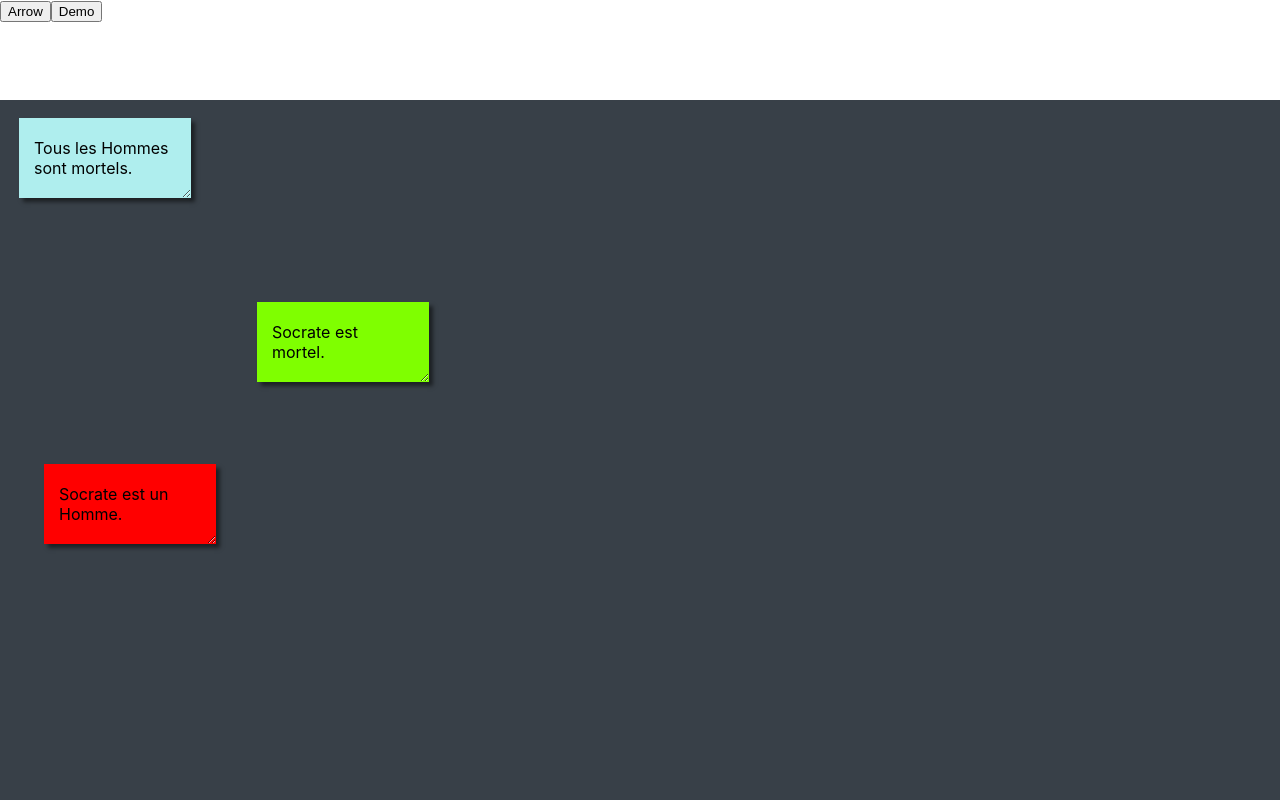
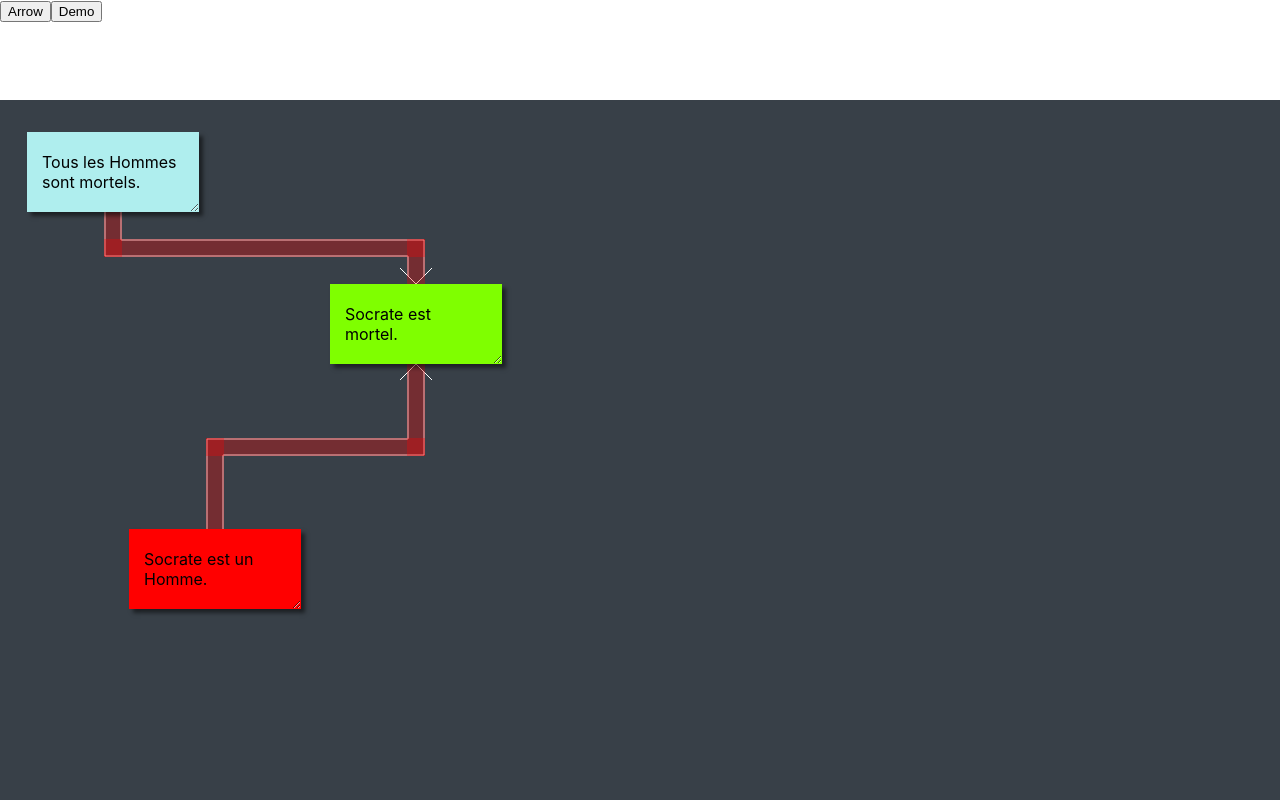
Before and after one commit to Animal-Machine/logical-map, a React (Create React App) app: page / in a window 1280 px wide. Shown: the top 800 px of the page. Built offline with nearby package versions, Linux system fonts and the light colour scheme; data requests are answered from the project's data file.

Commit message:
Add arrow hitbox and reorganize code of arrow drawing
The reorganized part is in Board.js. It fixed lag and update problems.

```diff
--- a/db.json
+++ b/db.json
@@ -1,29 +1,39 @@
 {
   "arrows": [
+    {
+      "from": 1,
+      "to": 2,
+      "id": 1
+    },
+    {
+      "from": 3,
+      "to": 2,
+      "id": 2
+    }
   ],
   "tiles": [
     {
       "text": "Socrate est un Homme.",
       "truthValue": false,
-      "x": 44,
-      "y": 464,
-      "z": 1,
+      "x": 129,
+      "y": 529,
+      "z": 2,
       "id": 1
     },
     {
       "text": "Socrate est mortel.",
       "truthValue": true,
-      "x": 257,
-      "y": 302,
-      "z": 2,
+      "x": 330,
+      "y": 284,
+      "z": 3,
       "id": 2
     },
     {
       "text": "Tous les Hommes sont mortels.",
       "truthValue": null,
-      "x": 19,
-      "y": 118,
-      "z": 3,
+      "x": 27,
+      "y": 132,
+      "z": 1,
       "id": 3
     }
   ]
--- a/src/App.js
+++ b/src/App.js
@@ -96,6 +96,7 @@ function App() {
         setTiles={setTiles}
         fetchTiles={fetchTiles}
         arrows={arrows}
+        setArrows={setArrows}
         arrowMode={arrowMode}
         setArrowMode={setArrowMode}
         addArrow={addArrow}
--- a/src/components/Arrow.js
+++ b/src/components/Arrow.js
@@ -1,15 +1,30 @@
+import { useState, useEffect } from 'react'
 import { getArrowHitbox } from './arrowFunctions.js'
 
 export default function Arrow({ arrow }) {
+
+  const [hitbox, setHitbox] = useState([0, 0, 0, 0]);
+
+  useEffect(() => {
+    if (arrow && arrow.coords) {setHitbox(getArrowHitbox(arrow.coords))}
+    console.log(hitbox);
+  }, [arrow]);
+
   return(
-    <div
-      onClick = {() => console.log(getArrowHitbox(arrow))}
-      style = {{
-        left: getArrowHitbox(arrow)[0],
-        top: getArrowHitbox(arrow)[1],
-      }}
-    >
-      Flèche
-    </div>
+    <>
+      {hitbox.map(h =>
+        <div
+          style = {{
+            position: 'absolute',
+            left: h[0],
+            top: h[1],
+            width: h[2],
+            height: h[3],
+            backgroundColor: 'rgba(255, 0, 0, 0.3)',
+          }}
+        >
+        </div>
+      )}
+    </>
   )
 }
--- a/src/components/Board.js
+++ b/src/components/Board.js
@@ -3,7 +3,7 @@ import Tile from './Tile'
 import Arrow from './Arrow'
 import { calculateArrowEnds, drawDoubleArrow } from './arrowFunctions.js'
 
-function Board({ tiles, setTiles, fetchTiles, arrows, arrowMode, setArrowMode, addArrow }) {
+function Board({ tiles, setTiles, fetchTiles, arrows, setArrows, arrowMode, setArrowMode, addArrow }) {
 
   // Board State
 
@@ -20,11 +20,10 @@ function Board({ tiles, setTiles, fetchTiles, arrows, arrowMode, setArrowMode, a
 
   // Dragging
 
-  // Coordinates of the mouse relative to the top-left corner
+  // Coordsinates of the mouse relative to the top-left corner
   // of the dragged element (used in both tile and board dragging):
   let mouseRelToEltX;
   let mouseRelToEltY;
-    // TODO is that a good practice?
 
   // Board dragging
 
@@ -34,7 +33,7 @@ function Board({ tiles, setTiles, fetchTiles, arrows, arrowMode, setArrowMode, a
     if ((e.button===0 && e.target.tagName==='CANVAS') || e.button===1) {
 
       let { x:boardInitialX, y:boardInitialY } = board;
-      // Coordinates of the mouse relative to the top-left corner of the board:
+      // Coordsinates of the mouse relative to the top-left corner of the board:
       mouseRelToEltX = e.clientX - boardInitialX;
       mouseRelToEltY = e.clientY - boardInitialY;
 
@@ -203,13 +202,49 @@ function Board({ tiles, setTiles, fetchTiles, arrows, arrowMode, setArrowMode, a
   }
 
 
-  // Arrows
+
+  // Arrows drawing
+
 
   const tileRefs = useRef({}).current
   const saveTileRef = key => r => { tileRefs[key] = r }
     // references to the DOM elements related to the Tile components
 
-  /// Arrow drawing in arrow mode
+
+  /// Update arrows coordinates
+
+  const [arrowsCoords, setArrowsCoords] = useState([]);
+    // used for drawing and in Arrow.js for the hitbox and the delete button:
+
+  useEffect(() => {
+    setArrowsCoords(arrows.map(a => {
+
+      // References to the DOM objects representing the tiles
+      let tileFrom = tileRefs[a.from-1];
+      let tileTo = tileRefs[a.to-1];
+
+      let coords = calculateArrowEnds(
+        {
+          x: tileFrom.offsetLeft,
+          y: tileFrom.offsetTop,
+          w: tileFrom.offsetWidth,
+          h: tileFrom.offsetHeight,
+        },
+        {
+          X: tileTo.offsetLeft,
+          Y: tileTo.offsetTop,
+          W: tileTo.offsetWidth,
+          H: tileTo.offsetHeight,
+        }
+      );
+
+      return {id: a.id, coords: coords};
+
+    }));
+  }, [tiles, arrows]);
+
+
+  /// Update coordinates of the arrow being placed in arrow mode, and place the arrow
 
   const [arrowTip, setArrowTip] = useState({}); // TODO find a better initial value?
     // state used in arrow mode, represents the coordinates of the arrow tip
@@ -236,6 +271,7 @@ function Board({ tiles, setTiles, fetchTiles, arrows, arrowMode, setArrowMode, a
       }
     }
 
+    // Function to place the arrow and exit arrow mode if the user clicks on a tile:
     function onClick(e) {
       if (e.target.tagName === "TEXTAREA") {
         const targetTileId = parseInt(Object.keys(tileRefs).filter(key => (tileRefs[key] === e.target))[0]) + 1;
@@ -257,32 +293,18 @@ function Board({ tiles, setTiles, fetchTiles, arrows, arrowMode, setArrowMode, a
   }, [arrowMode, board]);
   // board is in the dependency array to get the updated value in updateArrowTip scope
 
-  /// Other arrows
+
+  /// Draw all arrows
 
   useEffect(() => {
-
-    function drawAllArrows(ctx) {
-      for (let i in arrows) {
-
-        // References to the DOM objects representing the tiles
-        let tileFrom = tileRefs[arrows[i].from-1];
-        let tileTo = tileRefs[arrows[i].to-1];
-
-        drawDoubleArrow(ctx, calculateArrowEnds(
-          {
-            x: tileFrom.offsetLeft,
-            y: tileFrom.offsetTop,
-            w: tileFrom.offsetWidth,
-            h: tileFrom.offsetHeight,
-          },
-          {
-            X: tileTo.offsetLeft,
-            Y: tileTo.offsetTop,
-            W: tileTo.offsetWidth,
-            H: tileTo.offsetHeight,
-          }
-        ));
-
+    let canvas = document.querySelector('canvas');
+    if (canvas.getContext) {
+      let ctx = canvas.getContext('2d');
+      ctx.clearRect(0, 0, board.w, board.h);
+      ctx.strokeStyle = 'white';
+      ctx.beginPath();
+      for (let i in arrowsCoords) {
+        if (arrowsCoords[i].coords) {drawDoubleArrow(ctx, arrowsCoords[i].coords)}
       }
       if (typeof arrowMode !== "boolean") {
         let tileFrom = tileRefs[arrowMode-1];
@@ -296,20 +318,10 @@ function Board({ tiles, setTiles, fetchTiles, arrows, arrowMode, setArrowMode, a
           arrowTip
         ));
       }
-    }
-
-    let canvas = document.querySelector('canvas');
-    if (canvas.getContext) {
-      let ctx = canvas.getContext('2d');
-      ctx.clearRect(0, 0, board.w, board.h);
-      ctx.strokeStyle = 'white';
-      ctx.beginPath();
-      drawAllArrows(ctx);
       ctx.stroke();
       ctx.closePath();
-    } /*else: si canvas n'est pas supporté*/
-    /* TODO: let ctx seulement au début et pas à chaque fois ? */
-  });
+    } //else: si canvas n'est pas supporté
+  }, [arrowsCoords, arrowMode, arrowTip]);
 
 
   // Render
@@ -324,10 +336,11 @@ function Board({ tiles, setTiles, fetchTiles, arrows, arrowMode, setArrowMode, a
       }}
     >
       <canvas width={board.w} height={board.h}>{/*Insérer des éléments pour remplacer les flèches*/}</canvas>
-      {arrows.map(arrow =>
+      {arrowsCoords.map(a =>
         <Arrow
-          key={arrow.id}
-          arrow={arrow}
+          key={a.id}
+          arrow={a}
+          tiles={tiles}
         />
       )}
       {tiles.map(tile =>
--- a/src/components/arrowFunctions.js
+++ b/src/components/arrowFunctions.js
@@ -17,7 +17,7 @@ export function drawDoubleArrow(ctx, [ x1, y1, x3, y3 ]) {
 // Draws a double arrow in the canvas context "ctx" from (x1, y1) to (x3, y3)
 
   let y2 = Math.round((y1 + y3) / 2); // where the arrow turns
-  let t = 8 // thickness (half the space between the two lines)
+  let t = 8; // thickness (half the space between the two lines)
   let s = (x1-x3)*(y1-y3)>0 ? t : -t; // shift (used at arrow corners)
   let c = y1<y3 ? t : -t; // cut (used at the arrow's head)
 
@@ -39,6 +39,18 @@ export function drawDoubleArrow(ctx, [ x1, y1, x3, y3 ]) {
   ctx.lineTo(x3+2*c, y3-2*c);
 }
 
-export function getArrowHitbox(arrow) {
-  return [arrow.x + 1920, arrow.y + 1080, 100, 100]; //TODO utiliser initialBoardPosition (et pareil dans Tile.js)
+export function getArrowHitbox([ x1, y1, x3, y3 ]) {
+
+  let y2 = Math.round((y1 + y3) / 2); // where the arrow turns
+  let t = 8; // thickness (half the space between the two lines)
+  t += 1;
+  let s = (x1-x3)*(y1-y3)>0 ? t : -t; // shift (used at arrow corners)
+  let c = y1<y3 ? t : -t; // cut (used at the arrow's head)
+
+  let rect1 = [x1-t, Math.min(y1,y2-t), 2*t, Math.abs(y2-y1)+t];
+  let rect3 = [x3-t, Math.min(y3,y2-t), 2*t, Math.abs(y3-y2)+t];
+  let rect2 = [Math.min(x1,x3)-t, y2-t, Math.abs(x3-x1)+2*t, 2*t];
+
+  return([rect1, rect2, rect3]);
+
 }
```
Also changed, not shown: todolist.txt.
